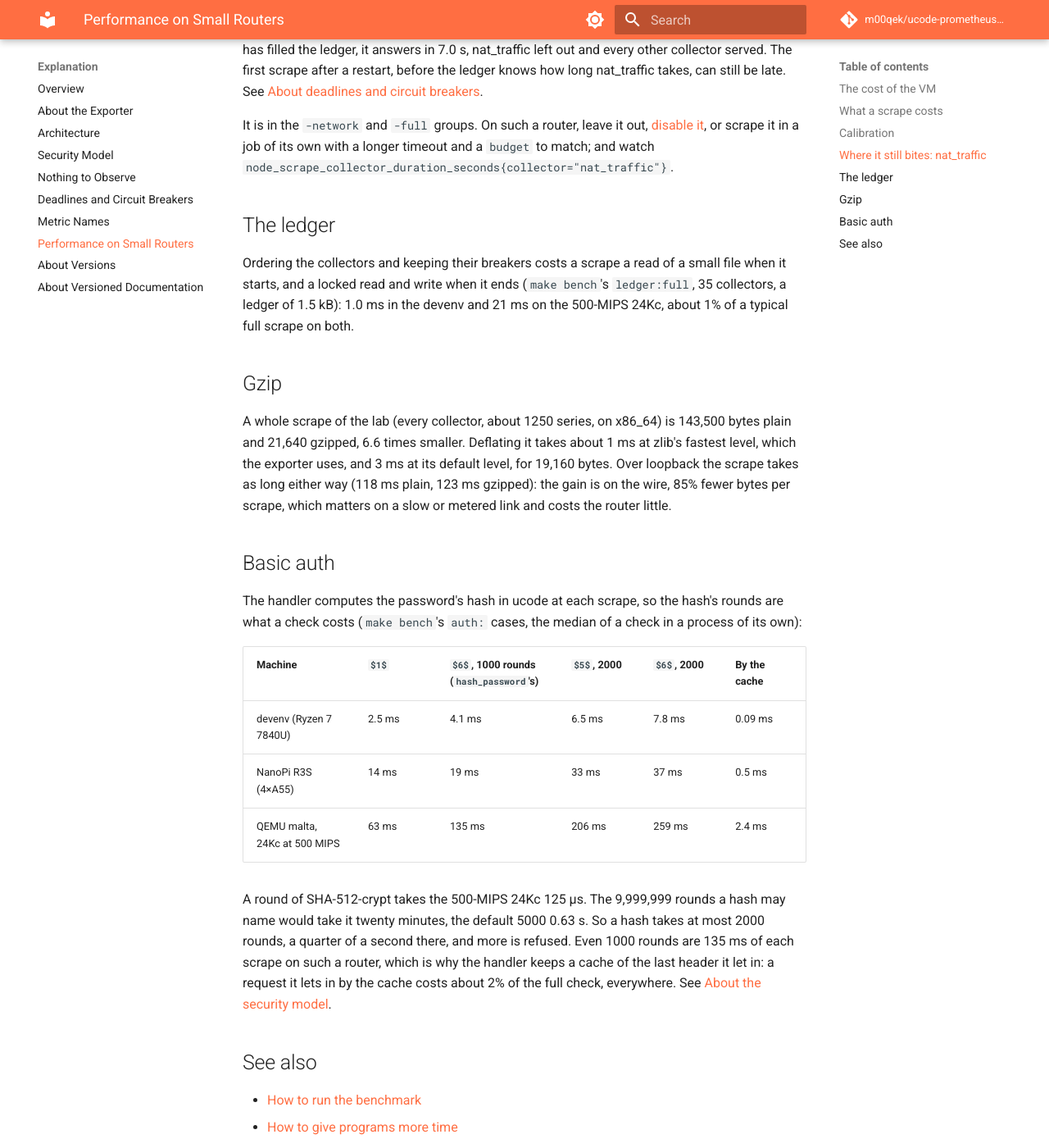
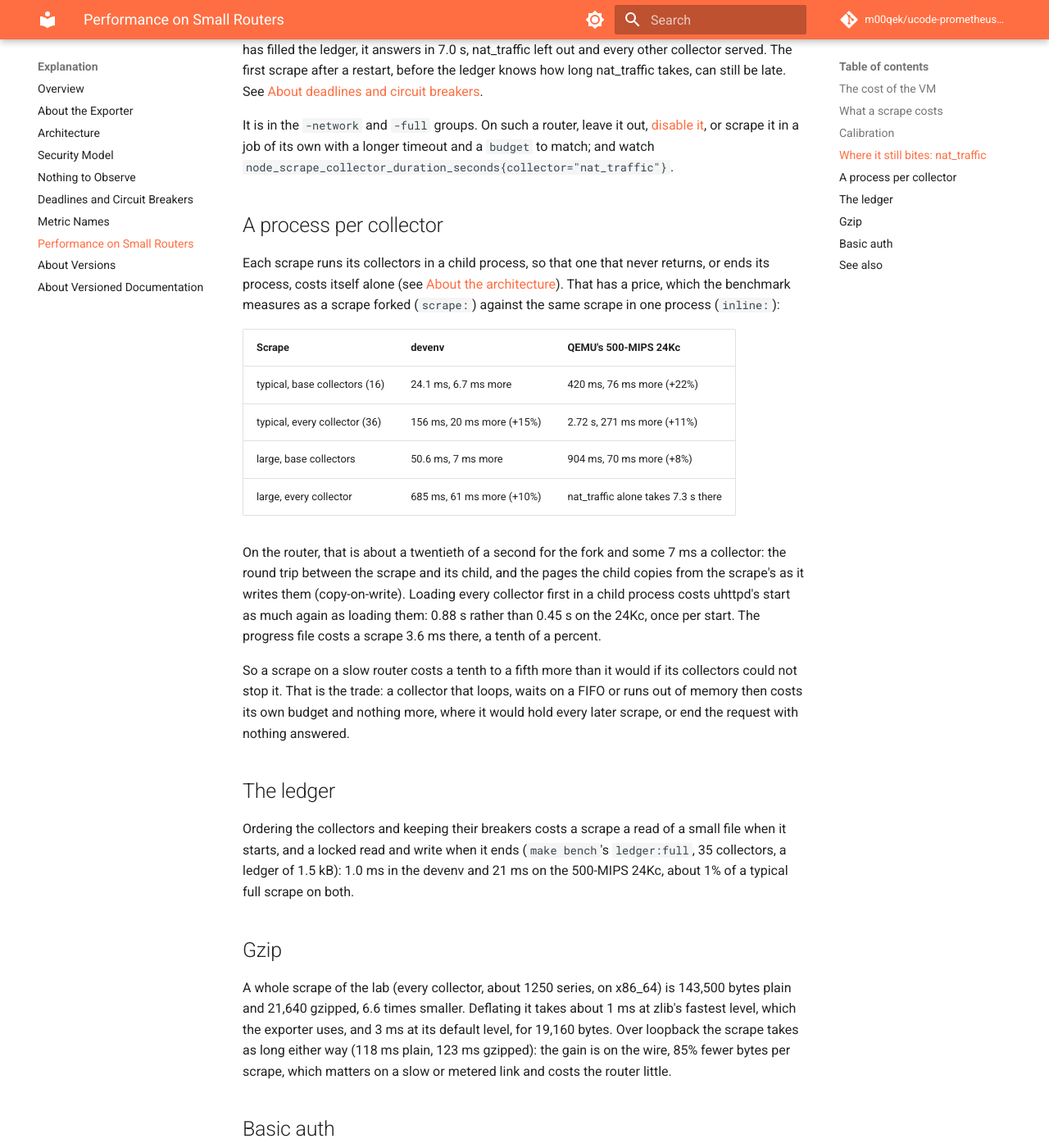
Before and after one commit to m00qek/ucode-prometheus-exporter, an MkDocs documentation site: the page built from docs/explanation/performance.md, in a window 1280 px wide and 1400 px high, scrolled down 2200 px. Shown: the whole window at 82% size. Built offline with MkDocs 1.6.1 and Material for MkDocs 9.7.7, drawn with Linux system fonts in a browser that asks for light colours; comment, search, counter and statistics services are not loaded.

Commit message:
Say what a process per collector costs, and bench whole scrapes
Measured on QEMU's 500-MIPS 24Kc: a typical full scrape takes 271 ms
more forked than in one process (+11%), one of the base collectors
76 ms (+22%): a twentieth of a second for the fork and some 7 ms a
collector. Loading every collector in a child first doubles what
uhttpd's start spends loading them, 0.88 s against 0.45 s. The progress
file costs a scrape 3.6 ms. The performance page says so, and the trade.

The benchmark's worlds give collectors a budget of 60 s: the bench
measures what a scrape costs, and on QEMU nat_traffic's 7.3 s on 20,000
connections was stopped at its 5. bench-qemu installs chrony's
collector too, which the bench runs alone and which failed to load
there. The memory limit's comment says what was measured.

```diff
--- a/docs/explanation/performance.md
+++ b/docs/explanation/performance.md
@@ -42,6 +42,21 @@ On QEMU's 500-MIPS 24Kc (`make bench-qemu`), the full scrape of the benchmark's
 
 It is in the `-network` and `-full` groups. On such a router, leave it out, [disable it](../how-to/choose-collectors.md#disable-a-collector), or scrape it in a job of its own with a longer timeout and a `budget` to match; and watch `node_scrape_collector_duration_seconds{collector="nat_traffic"}`.
 
+## A process per collector {#a-process-per-collector}
+
+Each scrape runs its collectors in a child process, so that one that never returns, or ends its process, costs itself alone (see [About the architecture](architecture.md#a-process-of-its-own)). That has a price, which the benchmark measures as a scrape forked (`scrape:`) against the same scrape in one process (`inline:`):
+
+| Scrape | devenv | QEMU's 500-MIPS 24Kc |
+| :--- | :--- | :--- |
+| typical, base collectors (16) | 24.1 ms, 6.7 ms more | 420 ms, 76 ms more (+22%) |
+| typical, every collector (36) | 156 ms, 20 ms more (+15%) | 2.72 s, 271 ms more (+11%) |
+| large, base collectors | 50.6 ms, 7 ms more | 904 ms, 70 ms more (+8%) |
+| large, every collector | 685 ms, 61 ms more (+10%) | nat_traffic alone takes 7.3 s there |
+
+On the router, that is about a twentieth of a second for the fork and some 7 ms a collector: the round trip between the scrape and its child, and the pages the child copies from the scrape's as it writes them (copy-on-write). Loading every collector first in a child process costs uhttpd's start as much again as loading them: 0.88 s rather than 0.45 s on the 24Kc, once per start. The progress file costs a scrape 3.6 ms there, a tenth of a percent.
+
+So a scrape on a slow router costs a tenth to a fifth more than it would if its collectors could not stop it. That is the trade: a collector that loops, waits on a FIFO or runs out of memory then costs its own budget and nothing more, where it would hold every later scrape, or end the request with nothing answered.
+
 ## The ledger
 
 Ordering the collectors and keeping their breakers costs a scrape a read of a small file when it starts, and a locked read and write when it ends (`make bench`'s `ledger:full`, 35 collectors, a ledger of 1.5 kB): 1.0 ms in the devenv and 21 ms on the 500-MIPS 24Kc, about 1% of a typical full scrape on both.
```
Also changed, not shown: 4 other files.
